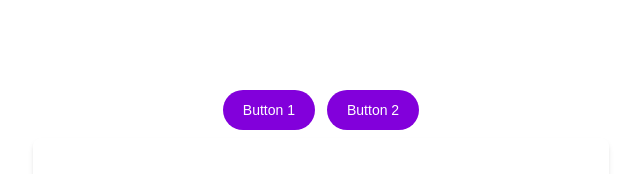
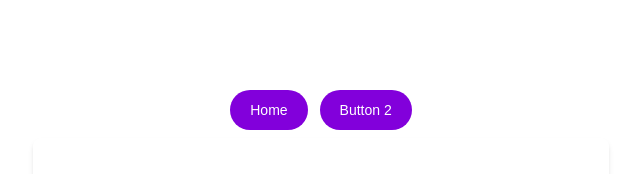
Before and after one commit to ARKXII/google-sheet-nxt, a Next.js app: page /dashboard in a window 1280 px wide. Shown: the part 226-400 px from the top of the page, without its empty margins (319-959 px from the left). Built offline with nearby package versions, Linux system fonts and the light colour scheme.

Commit message:
Button 1 -> Home /Dashboard

```diff
--- a/app/dashboard/page.tsx
+++ b/app/dashboard/page.tsx
@@ -9,7 +9,7 @@ export default function Home() {
       <div className="flex flex-row gap-3">
         <Link href="/">
           <button className="text-white bg-purple-700 hover:bg-purple-800 focus:outline-none focus:ring-4 focus:ring-purple-300 font-medium rounded-full text-sm px-5 py-2.5 text-center mb-2 dark:bg-purple-600 dark:hover:bg-purple-700 dark:focus:ring-purple-900">
-            Button 1
+            Home
           </button>
         </Link>
         <button className="text-white bg-purple-700 hover:bg-purple-800 focus:outline-none focus:ring-4 focus:ring-purple-300 font-medium rounded-full text-sm px-5 py-2.5 text-center mb-2 dark:bg-purple-600 dark:hover:bg-purple-700 dark:focus:ring-purple-900">
```
